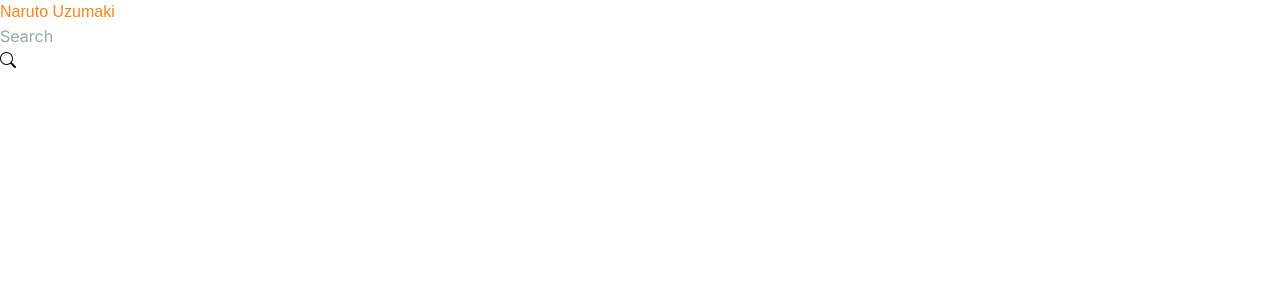
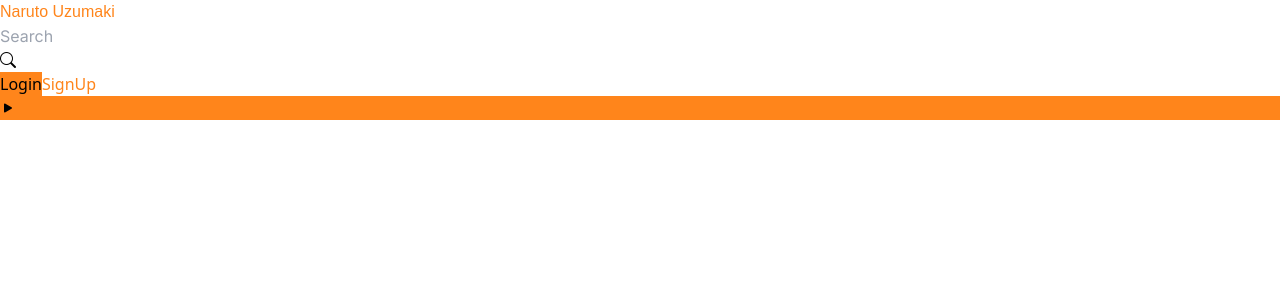
Before and after one commit to Manju1392k/Naruto-Uzumaki, a React (Vite) app: page / in a window 1280 px wide. Shown: the top 300 px of the page. Built offline with nearby package versions, Linux system fonts and the light colour scheme; a web font is replaced by a local one.

Commit message:
Navbar-completed

```diff
--- a/src/App.css
+++ b/src/App.css
@@ -7,22 +7,33 @@
 /* Importing boostrap icons. */
 @import url("https://cdn.jsdelivr.net/npm/bootstrap-icons@1.11.3/font/bootstrap-icons.min.css");
 
+/* Removing default margin & padding. */
+*{
+    margin: 0;
+    padding: 0;
+}
+
 /* Madimi One font family css. */
 .madimione {
     font-family: "Madimi One", sans-serif;
 }
 
 /* Inter font family css. */
-.inter{
+.inter {
     font-family: "Inter", sans-serif;
 }
 
 /* Main theme color css.  */
-.maincolor{
+.maincolor {
     background: #FF851B;
 }
 
 /* Main theme color for text css.  */
-.maintextcolor{
+.maintextcolor {
     color: #FF851B;
 }
+
+/* SignUp button border css. */
+.bordercolor {
+    border-color: #FF851B;
+}
--- a/src/Components/Home.jsx
+++ b/src/Components/Home.jsx
@@ -19,7 +19,16 @@ export default function Home() {
           </div>
           {/* Div for Search Icon. */}
           <div className="SearchIcon">
-          <i class="bi bi-search text-base pl-2"></i>
+            <i class="bi bi-search text-base pl-2"></i>
+          </div>
+        </div>
+        {/* Div for buttons. */}
+        <div className="buttons flex items-center">
+          <button className='maincolor pb-1 px-2 text-base font-bold rounded-sm'>Login</button>
+          <button className='border-2 bordercolor maintextcolor pb-1 px-2 text-sm font-bold rounded-sm ml-3 mr-6'>SignUp</button>
+          {/* Div for Playpause. */}
+          <div className="Playpausebutton maincolor rounded-full flex justify-center items-center pl-1 h-[3rem] w-[3rem]">
+            <i class="bi bi-play-fill text-5xl flex mx-auto"></i>
           </div>
         </div>
       </div>
```
